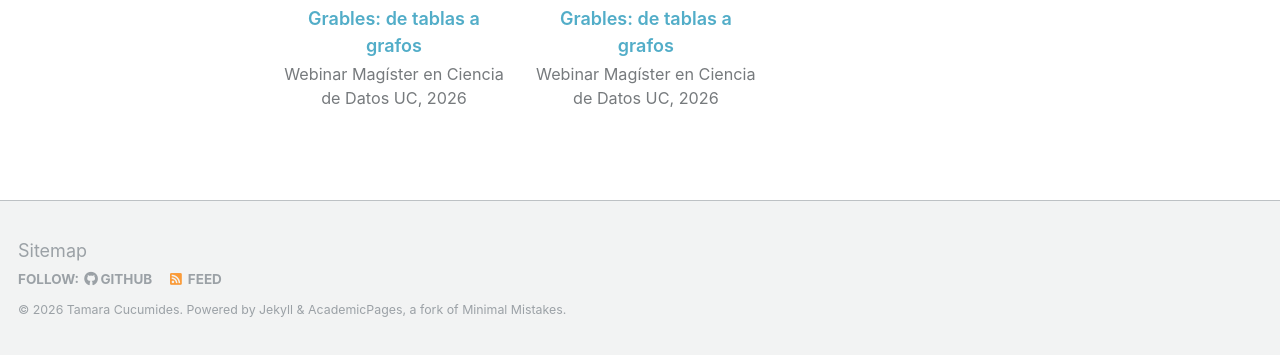
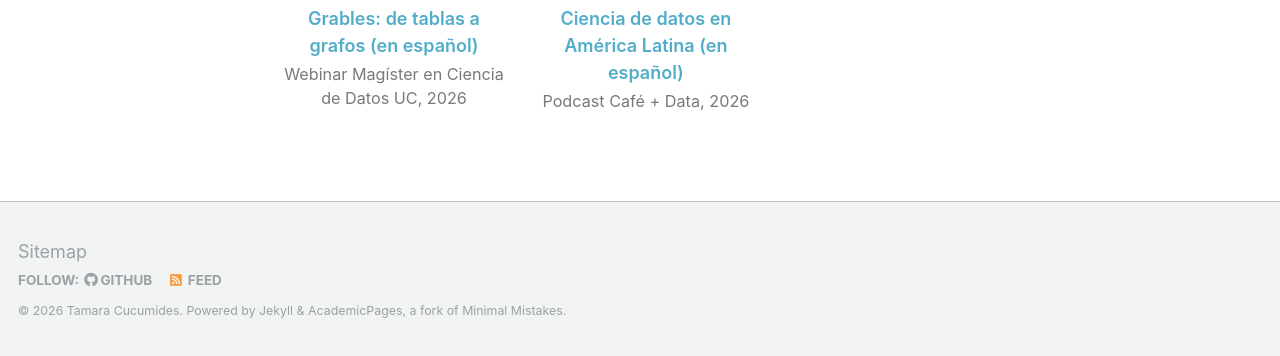
Before and after one commit to TamaraCucumides/TamaraCucumides.github.io, a Jekyll site: the page built from _pages/gallery.md, in a window 1280 px wide and 1048 px high, cut to the strip 692-1048 px from the top of the window. Built offline with Jekyll 4.4.1, drawn with Linux system fonts in a browser that asks for light colours.

Commit message:
add: gallery

```diff
--- a/_pages/gallery.md
+++ b/_pages/gallery.md
@@ -24,14 +24,14 @@ posters:
     thumb: "/images/posters/poster-dbdbd2025-thumb.jpg"
 
 talks:
-  - title: "Grables: de tablas a grafos"
+  - title: "Grables: de tablas a grafos (en español)"
     venue: "Webinar Magíster en Ciencia de Datos UC"
     date: "2026"
     youtube_id: "kMBvSbxKVNU"
-  - title: "Grables: de tablas a grafos"
-    venue: "Webinar Magíster en Ciencia de Datos UC"
+  - title: "Ciencia de datos en América Latina (en español)"
+    venue: "Podcast Café + Data"
     date: "2026"
-    youtube_id: "kMBvSbxKVNU"
+    youtube_id: "o4fLPy7WCkU&t"
 ---
 
 <style>
```
